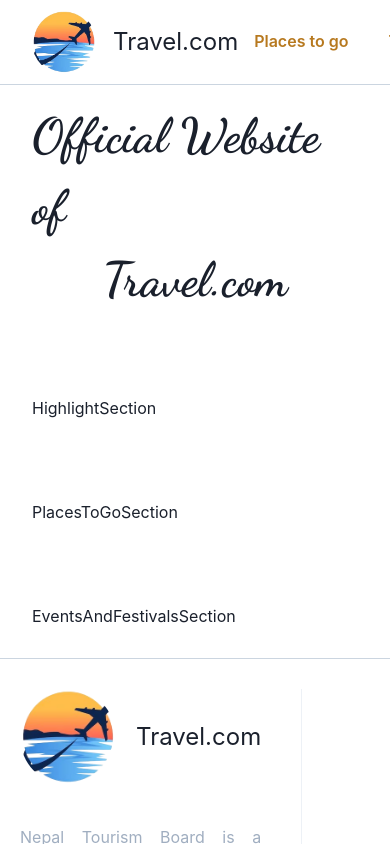
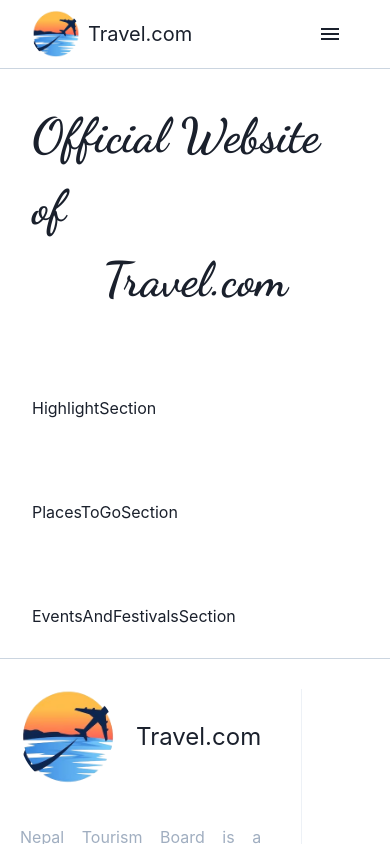
Before and after one commit to Eunesh/TravelAndToursWebiste, a React (Vite) app: page / in a window 390 px wide. Shown: the top 844 px of the page. Built offline with nearby package versions, Linux system fonts and the light colour scheme.

Commit message:
Fix: Header is now responsive

```diff
--- a/src/components/common/layout/header/Header.tsx
+++ b/src/components/common/layout/header/Header.tsx
@@ -1,23 +1,40 @@
 import React from "react";
-import { Avatar, Container, Divider, Flex, Text } from "@chakra-ui/react";
+import { Avatar, Container, Flex, Show, Text } from "@chakra-ui/react";
 import { Link } from "react-router-dom";
 import NavItems from "./NavItems";
 import logo from "../../../../assets/images/logo.png";
+import NavItemsMobile from "./NavItemsMobile";
 
 const Header = () => {
   return (
-    <Container maxW="full" borderBottom="1px" borderColor="gray.300" position='fixed' bg="white" top="0">
+    <Container
+      maxW="full"
+      borderBottom="1px"
+      borderColor="gray.300"
+      position="fixed"
+      bg="white"
+      top="0"
+      zIndex={10}
+    >
       <Container maxW="container.xl" py="10px">
         <Flex justifyContent="space-between" alignItems="center">
           <Link to="/">
             <Flex gap={2} alignItems="center">
-              <Avatar size="lg" name="Dan Abrahmov" src={logo} />
-              <Divider orientation="vertical" />
-              <Text fontSize="2xl">Travel.com</Text>
+              <Avatar
+                size={{ base: "md", lg: "lg" }}
+                name="Travel.com"
+                src={logo}
+              />
+              <Text fontSize={{ base: "xl", lg: "2xl" }}>Travel.com</Text>
             </Flex>
           </Link>
 
-          <NavItems />
+          <Show above="lg">
+            <NavItems />
+          </Show>
+          <Show below="lg">
+            <NavItemsMobile />
+          </Show>
         </Flex>
       </Container>
     </Container>
--- a/src/components/common/layout/header/NavItems.tsx
+++ b/src/components/common/layout/header/NavItems.tsx
@@ -8,43 +8,7 @@ import {
 } from "@chakra-ui/react";
 import React, { FC } from "react";
 import { Link } from "react-router-dom";
-
-const data = [
-  {
-    title: "Places to go",
-    subLinks: [
-      {
-        title: "Pokhara",
-        link: "/places/pokhara",
-      },
-      {
-        title: "Chitwan",
-        link: "/places/pokhara",
-      },
-      {
-        title: "Lumbini",
-        link: "/places/pokhara",
-      },
-    ],
-  },
-  {
-    title: "Things to do",
-    subLinks: [
-      {
-        title: "Rafting",
-        link: "/places/pokhara",
-      },
-      {
-        title: "Surfing",
-        link: "/places/pokhara",
-      },
-      {
-        title: "Jungle Safari",
-        link: "/places/pokhara",
-      },
-    ],
-  },
-];
+import { navData } from "./navData";
 
 interface INavItem {
   title: string;
@@ -77,7 +41,7 @@ const NavItem: FC<INavItem> = ({ title, subLinks }) => {
 const NavItems = () => {
   return (
     <Flex alignItems="center" gap={2}>
-      {data.map((item) => (
+      {navData.map((item) => (
         <React.Fragment key={item.title}>
           <NavItem title={item.title} subLinks={item.subLinks} />
         </React.Fragment>
--- /dev/null
+++ b/src/components/common/layout/header/NavItemsMobile.tsx
@@ -0,0 +1,93 @@
+import React, { FC } from "react";
+import {
+  Box,
+  Button,
+  Drawer,
+  DrawerBody,
+  DrawerCloseButton,
+  DrawerContent,
+  DrawerOverlay,
+  Stack,
+  Text,
+  useDisclosure,
+} from "@chakra-ui/react";
+import { Link } from "react-router-dom";
+import { navData } from "./navData";
+
+// Icons
+import MenuIcon from "@mui/icons-material/Menu";
+// Icons
+
+const NavItemsMobile = () => {
+  const { isOpen, onOpen, onClose } = useDisclosure();
+  return (
+    <Box>
+      <Button colorScheme="gray" variant="ghose" onClick={onOpen}>
+        <MenuIcon />
+      </Button>
+      <NavItemsContainer isOpen={isOpen} onClose={onClose} />
+    </Box>
+  );
+};
+
+interface INavItemsContainer {
+  isOpen: boolean;
+  onClose: () => void;
+}
+const NavItemsContainer: FC<INavItemsContainer> = ({ isOpen, onClose }) => {
+  return (
+    <Drawer isOpen={isOpen} placement="right" onClose={onClose} size="sm">
+      <DrawerOverlay />
+      <DrawerContent p={"2rem 1rem"}>
+        <DrawerCloseButton />
+
+        <DrawerBody>
+          <Stack gap={4}>
+            {navData.map((category) => (
+              <Stack key={category.title} spacing={2}>
+                <Text fontSize="lg" fontWeight="700" color="gray.500">
+                  {category.title}
+                </Text>
+                {category.subLinks.map((link) => (
+                  <Link to={link.link}>
+                    <Text
+                      sx={{ "&:hover": { textDecoration: "underline" } }}
+                      color="gray.400"
+                      onClick={onClose}
+                    >
+                      {link.title}
+                    </Text>
+                  </Link>
+                ))}
+              </Stack>
+            ))}
+            <Link to="/more/contact-us">
+              <Text
+                sx={{ "&:hover": { textDecoration: "underline" } }}
+                fontSize="lg"
+                fontWeight="700"
+                color="gray.500"
+                onClick={onClose}
+              >
+                Contact Us
+              </Text>
+            </Link>
+            <Link to="/more/about-us">
+              <Text
+                sx={{ "&:hover": { textDecoration: "underline" } }}
+                fontSize="lg"
+                fontWeight="700"
+                color="gray.500"
+                onClick={onClose}
+              >
+                About Us
+              </Text>
+            </Link>
+          </Stack>
+        </DrawerBody>
+      </DrawerContent>
+    </Drawer>
+  );
+};
+
+export default NavItemsMobile;
--- /dev/null
+++ b/src/components/common/layout/header/navData.ts
@@ -0,0 +1,36 @@
+export const navData = [
+  {
+    title: "Places to go",
+    subLinks: [
+      {
+        title: "Pokhara",
+        link: "/places/pokhara",
+      },
+      {
+        title: "Chitwan",
+        link: "/places/pokhara",
+      },
+      {
+        title: "Lumbini",
+        link: "/places/pokhara",
+      },
+    ],
+  },
+  {
+    title: "Things to do",
+    subLinks: [
+      {
+        title: "Rafting",
+        link: "/places/pokhara",
+      },
+      {
+        title: "Surfing",
+        link: "/places/pokhara",
+      },
+      {
+        title: "Jungle Safari",
+        link: "/places/pokhara",
+      },
+    ],
+  },
+];
```
